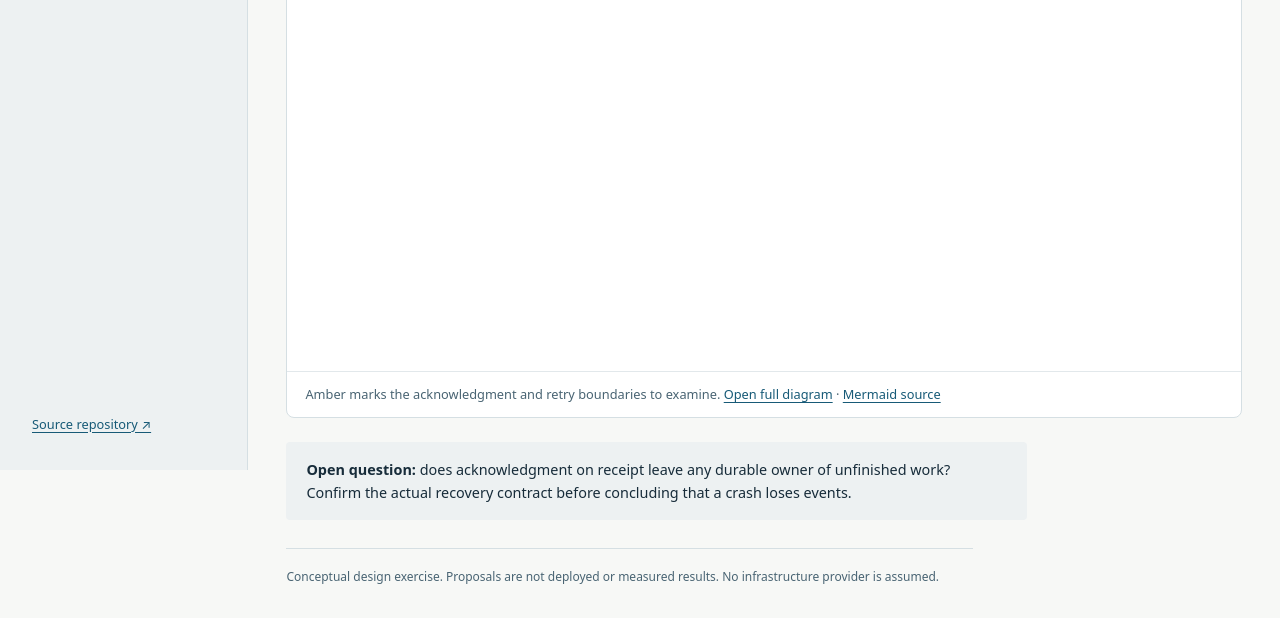
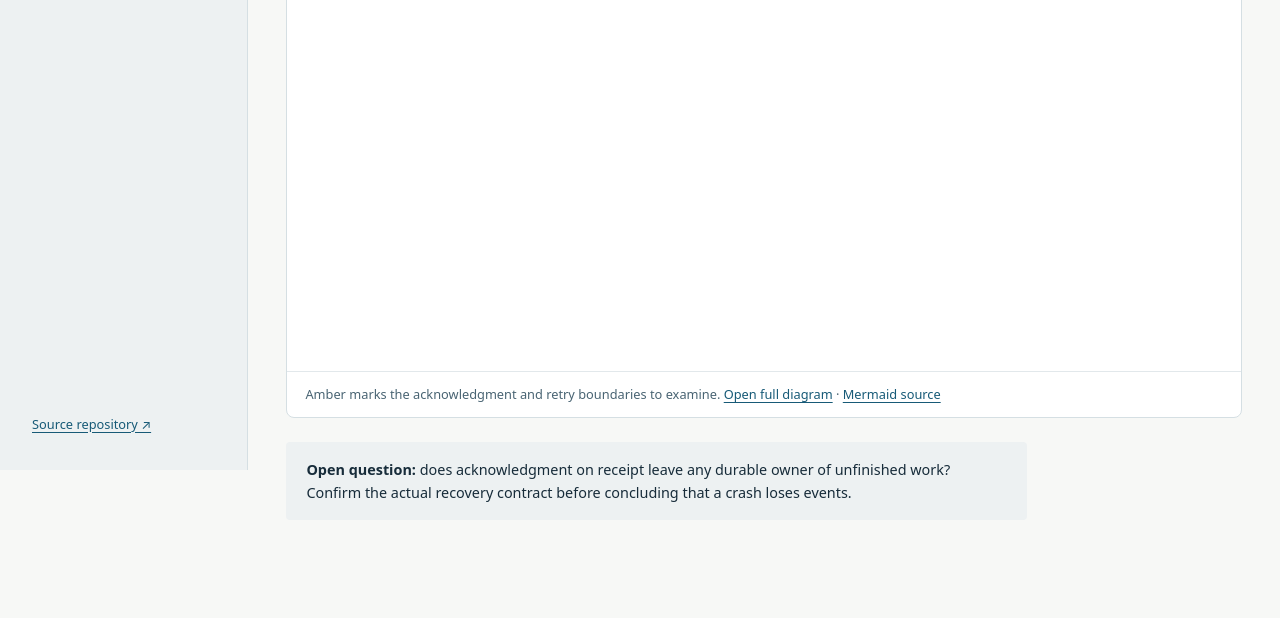
Before and after one commit to danielcg-net/sre-leadership-case-study, a website: page site/index.html in a window 1280 px wide. Shown: the part 330-948 px from the top of the page. After the commit the page ends 896 px from the top, so only its background shows below. Drawn offline with Linux system fonts and the light colour scheme.

Commit message:
sre-103: remove disclaimer footer

```diff
--- a/site/index.html
+++ b/site/index.html
@@ -34,7 +34,6 @@
       </figure>
       <p class="note"><strong>Open question:</strong> does acknowledgment on receipt leave any durable owner of unfinished work? Confirm the actual recovery contract before concluding that a crash loses events.</p>
     </section>
-      <footer>Conceptual design exercise. Proposals are not deployed or measured results. No infrastructure provider is assumed.</footer>
     </main>
   </div>
 </body>
--- a/site/styles.css
+++ b/site/styles.css
@@ -31,7 +31,6 @@ figcaption { border-top: 1px solid #e2e8eb; padding: 12px 18px; font-size: .8rem
 .note { padding: 16px 20px; background: #edf1f2; border-radius: 4px; font-size: .9rem; }
 .decisions { max-width: 95ch; padding-left: 22px; font-size: .9rem; }
 .decisions li { margin: 10px 0; }
-footer { border-top: 1px solid #d5dfe3; padding-top: 18px; margin-top: 28px; font-size: .75rem; color: #496473; max-width: 100ch; }
 @media (max-width: 760px) {
   .layout { grid-template-columns: minmax(0, 1fr); }
   .sidebar { position: static; height: auto; padding: 18px 16px 14px; border-right: 0; border-bottom: 1px solid #d5dfe3; }
```
Also changed, not shown: site/proposed.html (+0 -1 lines), site/sequence.html (+0 -1 lines).
